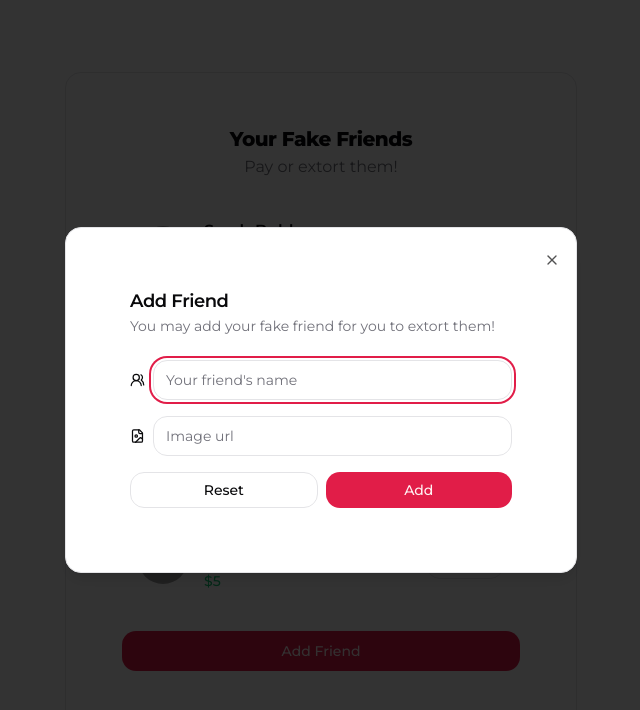
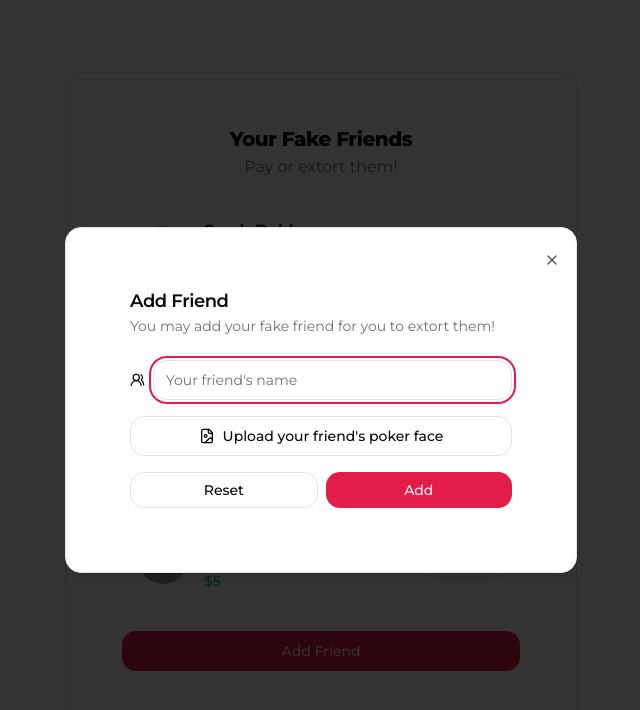
Before and after one commit to dominicpam89/showcase-01-sillyfriendsdining, a React (Vite) app: page / in a window 1280 px wide. Both pictures are taken after a click on the button "Add Friend". Shown: the top 710 px of the page, without its empty margins (319-959 px from the left). Built offline with nearby package versions, Linux system fonts and the light colour scheme; grey boxes are pictures that could not be loaded.

Commit message:
connect FormAddFriend with react hook form, also manage input file there

```diff
--- a/src/components/common/FormButtons.tsx
+++ b/src/components/common/FormButtons.tsx
@@ -1,9 +1,17 @@
 import { Button } from "@/components/ui/button";
+import { useFormContext } from "react-hook-form";
 
 export default function FormButtons() {
+	const { reset } = useFormContext();
 	return (
 		<div aria-label="form-buttons" className="flex gap-2 items-center w-full">
-			<Button variant="outline" size="sm" type="button" className="w-full">
+			<Button
+				variant="outline"
+				size="sm"
+				type="button"
+				className="w-full"
+				onClick={reset}
+			>
 				Reset
 			</Button>
 			<Button type="submit" size="sm" className="w-full">
--- a/src/components/common/InputGroup.tsx
+++ b/src/components/common/InputGroup.tsx
@@ -1,14 +1,48 @@
 import { Input } from "@/components/ui/input";
+import { HTMLInputTypeAttribute } from "react";
+import {
+	FieldValues,
+	FieldError,
+	Path,
+	RegisterOptions,
+	useFormContext,
+} from "react-hook-form";
 
-interface Props {
+interface InputGroupProps<T extends FieldValues> {
 	icon: React.ReactNode;
 	placeholder: string;
+	inputType?: HTMLInputTypeAttribute;
+	name: Path<T>;
+	rules: RegisterOptions<T, Path<T>>;
 }
-export default function InputGroup({ icon, placeholder }: Props) {
+
+export default function InputGroup<T extends FieldValues>({
+	icon,
+	placeholder,
+	inputType = "text",
+	name,
+	rules,
+}: InputGroupProps<T>) {
+	const {
+		register,
+		formState: { errors },
+	} = useFormContext<T>();
+
 	return (
-		<div aria-label="input-group" className="flex gap-2 items-center">
-			<span className="size-4">{icon}</span>
-			<Input placeholder={placeholder} />
+		<div aria-label="input-group" className="flex flex-col gap-2">
+			<div className="w-full flex gap-2 items-center">
+				<span className="size-4">{icon}</span>
+				<Input
+					type={inputType}
+					placeholder={placeholder}
+					{...register(name, rules)}
+				/>
+			</div>
+			{errors[name] && (
+				<p className="text-sm text-destructive">
+					{(errors[name] as FieldError)?.message}
+				</p>
+			)}
 		</div>
 	);
 }
--- /dev/null
+++ b/src/components/common/InputImage.tsx
@@ -0,0 +1,50 @@
+import { Input } from "@/components/ui/input";
+import { FormAddFriendType } from "@/lib/definition/form-add-friend.definition";
+import { Path, RegisterOptions } from "react-hook-form";
+import { Button } from "@/components/ui/button";
+import InputImagePreview from "../forms/InputImagePreview";
+import { useImageUpload } from "@/lib/hooks/useImageUpload";
+
+interface Props {
+	icon: React.ReactNode;
+	name: Path<FormAddFriendType>;
+	rules: RegisterOptions<FormAddFriendType, Path<FormAddFriendType>>;
+}
+export default function InputGroupFile({ icon, rules, name }: Props) {
+	const { formControl, nativeControl } = useImageUpload();
+	const { register, errors, imageValue, onImageChange, trigger } = formControl;
+	const { displayImage, displayImageLoading, inputImageRef } = nativeControl;
+
+	return (
+		<div aria-label="input-group" className="flex flex-col gap-2">
+			<Input
+				{...register(name, rules)}
+				ref={inputImageRef}
+				className="hidden"
+				type="file"
+				onChange={onImageChange}
+			/>
+			<Button
+				onClick={() => inputImageRef.current?.click()}
+				onBlur={() => trigger(name)}
+				variant="outline"
+				type="button"
+			>
+				<span className="size-4 mr-2">{icon}</span>
+				{imageValue ? imageValue.name : "Upload your friend's poker face"}
+			</Button>
+			{errors.image && (
+				<p
+					aria-label="input-error-message"
+					className="text-sm text-destructive text-center"
+				>
+					{errors.image.message}
+				</p>
+			)}
+			<InputImagePreview
+				displayImage={displayImage}
+				displayImageLoading={displayImageLoading}
+			/>
+		</div>
+	);
+}
--- a/src/components/forms/FormAddFriend.tsx
+++ b/src/components/forms/FormAddFriend.tsx
@@ -1,24 +1,60 @@
 import { UsersRoundIcon, FileImageIcon } from "lucide-react";
 import InputGroup from "../common/InputGroup";
 import FormButtons from "../common/FormButtons";
+import { useForm, FormProvider, SubmitHandler } from "react-hook-form";
+import { FormAddFriendType } from "@/lib/definition/form-add-friend.definition";
+import InputImage from "../common/InputImage";
 
 const iconClass = "w-full h-full";
 
 export default function FormAddFriend() {
+	const methods = useForm<FormAddFriendType>({
+		mode: "onBlur",
+		reValidateMode: "onChange",
+	});
+	const onValid: SubmitHandler<FormAddFriendType> = (data) => {
+		console.log(data);
+	};
 	return (
+		<FormProvider {...methods}>
 			<form
 				name="add-friend"
 				className="max-w-lg w-full mt-8 flex flex-col gap-4"
+				onSubmit={methods.handleSubmit(onValid)}
 			>
-			<InputGroup
+				<InputGroup<FormAddFriendType>
 					icon={<UsersRoundIcon className={iconClass} />}
 					placeholder="Your friend's name"
+					name="name"
+					rules={{
+						required: {
+							value: true,
+							message: "Name is required!",
+						},
+						min: {
+							value: 3,
+							message:
+								"Why your friend's name is too short? A name must be minimum 3!",
+						},
+						max: {
+							value: 30,
+							message:
+								"Why your friend's name is too long? Maximum is 30!",
+						},
+					}}
 				/>
-			<InputGroup
+				<InputImage
 					icon={<FileImageIcon className={iconClass} />}
-				placeholder="Image url"
+					name="image"
+					rules={{
+						required: {
+							value: true,
+							message: "image is required",
+						},
+					}}
 				/>
 				<FormButtons />
 			</form>
+		</FormProvider>
 	);
 }
--- a/src/components/forms/FormBill.tsx
+++ b/src/components/forms/FormBill.tsx
@@ -16,23 +16,26 @@ interface Props {
 export default function FormBill({ person }: Props) {
 	return (
 		<form aria-label="form-bill" className="flex flex-col gap-4">
-			<InputGroup
+			{/* <InputGroup
 				icon={<BillIcon className={iconClass} />}
 				placeholder="Total Bill"
+				inputType="number"
 			/>
 			<InputGroup
 				icon={<ExpenseIcon className={iconClass} />}
 				placeholder="Your Expense"
+				inputType="number"
 			/>
 			<InputGroup
 				icon={<FriendExpense className={iconClass} />}
 				placeholder={`${person.name} expense`}
+				inputType="number"
 			/>
 			<InputSelectGroup
 				person={person}
 				icon={<WhoIcon className={iconClass} />}
 				placeholder="Who is paying the bill?"
-			/>
+			/> */}
 		</form>
 	);
 }
--- /dev/null
+++ b/src/components/forms/InputImagePreview.tsx
@@ -0,0 +1,23 @@
+interface Props {
+	displayImageLoading: boolean;
+	displayImage: ArrayBuffer | string | null;
+}
+export default function InputImagePreview({
+	displayImage,
+	displayImageLoading,
+}: Props) {
+	if (displayImageLoading) {
+		return <p>Image loading...</p>;
+	}
+	if (!displayImageLoading && displayImage) {
+		return (
+			<div className="relative mx-auto w-[120px] h-[120px]">
+				<img
+					src={displayImage as string}
+					alt="image uploaded by user"
+					className="object-contain"
+				/>
+			</div>
+		);
+	} else return null;
+}
--- /dev/null
+++ b/src/lib/definition/form-add-friend.definition.ts
@@ -0,0 +1,4 @@
+export type FormAddFriendType = {
+	name: string;
+	image: File | undefined;
+};
--- /dev/null
+++ b/src/lib/hooks/useImageUpload.ts
@@ -0,0 +1,99 @@
+import { useState, useRef, useEffect, ChangeEvent } from "react";
+import { useFormContext } from "react-hook-form";
+import { FormAddFriendType } from "@/lib/definition/form-add-friend.definition";
+
+const MAX_FILE_SIZE = 1 * 1024 * 1024; // 5MB
+
+export function useImageUpload() {
+	const {
+		register,
+		setError,
+		setValue,
+		clearErrors,
+		getValues,
+		trigger,
+		watch,
+		formState: { errors },
+	} = useFormContext<FormAddFriendType>();
+	const inputImageRef = useRef<HTMLInputElement>(null);
+
+	// upload image state
+	const [displayImage, setDisplayImage] = useState<
+		ArrayBuffer | string | null
+	>(null);
+	const [displayImageLoading, setDisplayImageLoading] = useState(false);
+	const validateImage = (target: File | undefined) => {
+		if (!target) {
+			setError("image", { message: "No file is selected", type: "custom" });
+			return undefined;
+		}
+		if (
+			!["image/png", "image/jpeg", "image/jpg"].includes(target.type) ||
+			target.size > MAX_FILE_SIZE
+		) {
+			setError("image", {
+				message:
+					target.size > MAX_FILE_SIZE
+						? "File size must be less than 5MB"
+						: "File must be jpeg, jpg, or png",
+				type: "custom",
+			});
+			return undefined;
+		}
+		return target;
+	};
+
+	const handleFileRead = (fileReader: FileReader, target: File) => {
+		fileReader.onloadstart = () => setDisplayImageLoading(true);
+		fileReader.onloadend = () => setDisplayImageLoading(false);
+		fileReader.onload = () => {
+			setValue("image", target);
+			setDisplayImage(fileReader.result);
+			clearErrors("image");
+		};
+		fileReader.readAsDataURL(target);
+	};
+
+	const onImageChange = (ev: ChangeEvent<HTMLInputElement>) => {
+		const target = ev.target.files?.[0];
+		const validatedTarget = validateImage(target);
+		if (validatedTarget) {
+			const fileReader = new FileReader();
+			handleFileRead(fileReader, validatedTarget);
+		} else {
+			setDisplayImage(null);
+			setValue("image", undefined);
+		}
+	};
+
+	const imageValue = getValues("image");
+
+	useEffect(() => {
+		const subscription = watch((value) => {
+			if ("image" === "image" && value.image) {
+				const fileReader = new FileReader();
+				fileReader.onload = () => setDisplayImage(fileReader.result);
+				fileReader.readAsDataURL(value.image);
+			} else {
+				setDisplayImage(null);
+			}
+		});
+		return () => subscription.unsubscribe();
+	}, [watch]);
+
+	return {
+		nativeControl: {
+			inputImageRef,
+			displayImage,
+			displayImageLoading,
+		},
+		formControl: {
+			onImageChange,
+			register,
+			trigger,
+			getValues,
+			errors,
+			imageValue,
+		},
+	};
+}
```
Lines whose indentation alone changed are shown as unchanged.
